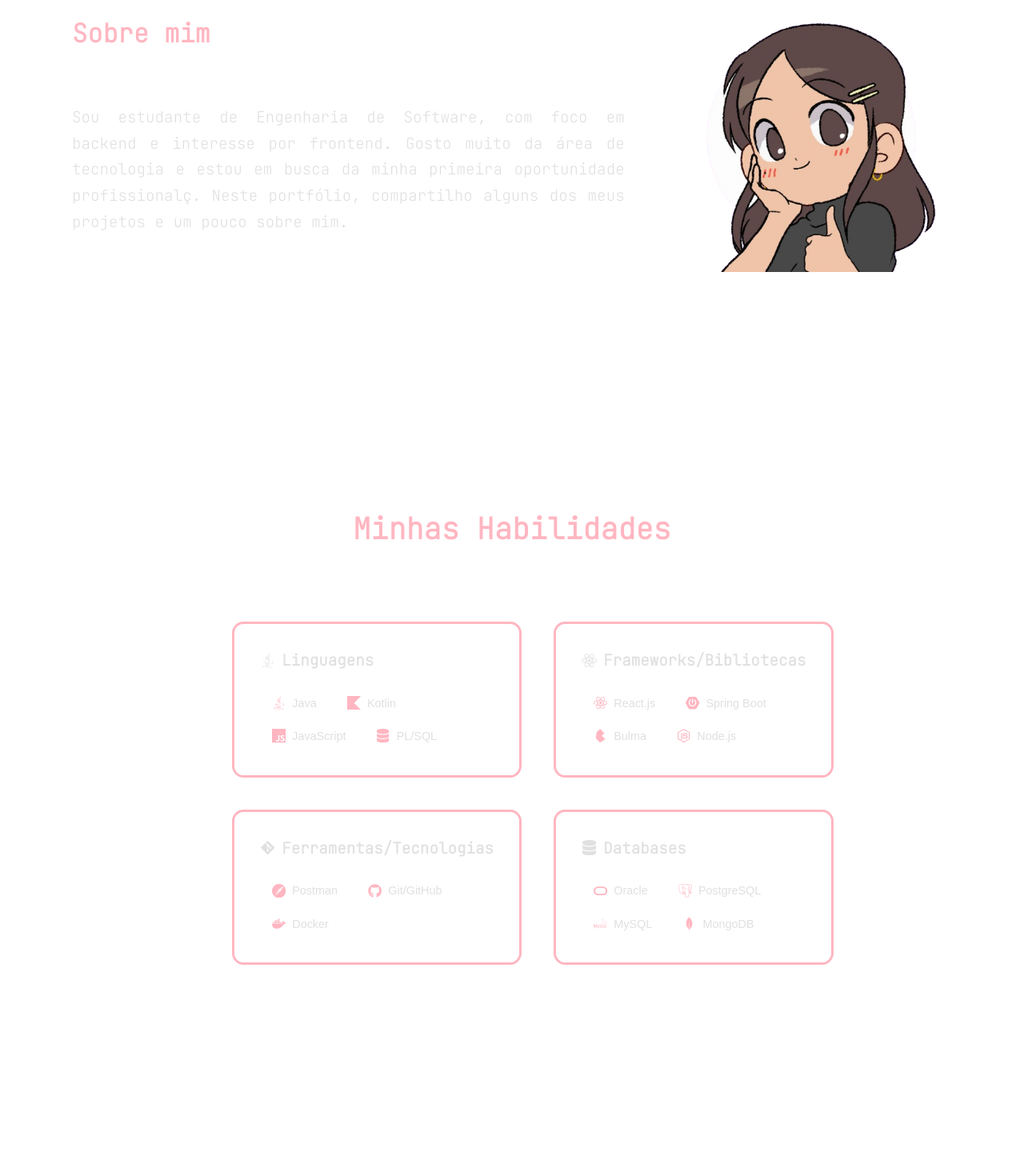
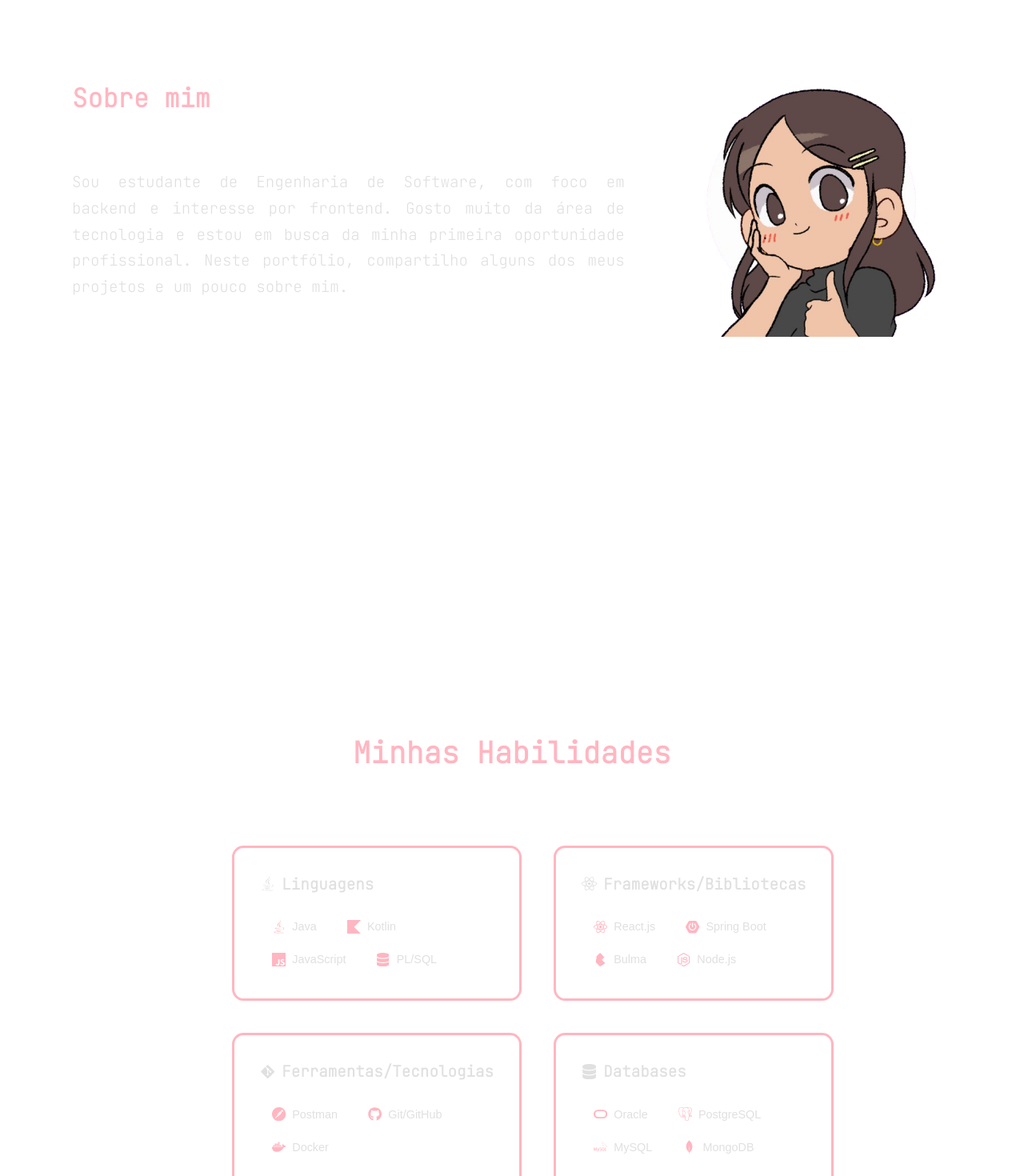
Before and after one commit to Turazzi/portfolio-react, a React (Create React App) app: page / in a window 1280 px wide. Shown: the part 1180-2650 px from the top of the page at 80% size. Before the commit the page ends 2418 px from the top, so only its background shows below. Built offline with nearby package versions, Linux system fonts and the light colour scheme.

Commit message:
refact: Small changes to make the home page work properly again

```diff
--- a/src/pages/About.jsx
+++ b/src/pages/About.jsx
@@ -1,5 +1,3 @@
-// Em: src/pages/About.jsx
-
 import React from 'react';
 import '../styles/About.css';
 import { FaJava, FaReact, FaGitAlt, FaGithub, FaDatabase, FaNodeJs, FaDocker } from 'react-icons/fa';
@@ -7,25 +5,22 @@ import { SiKotlin, SiJavascript, SiPostman, SiSpringboot, SiBulma, SiOracle, SiP
 
 const About = () => {
   return (
-    <main id="sobre" className='page-container about-page-wrapper'>
+    <section id="habilidades" className="about-page-wrapper">
       <h1 className='page-title'>Minhas Habilidades</h1>
 
       <div className='skills-showcase-grid'>
-
         <div className='skill-showcase-card'>
           <h2><FaJava /> Linguagens</h2>
-
           <div className='skill-list'>
             <span className='skill-tag'><FaJava /> Java</span>
             <span className='skill-tag'><SiKotlin /> Kotlin</span>
             <span className='skill-tag'><SiJavascript /> JavaScript</span>
-                    <span className='skill-tag'><FaDatabase /> PL/SQL</span>
+            <span className="skill-tag"><FaDatabase /> PL/SQL</span>
           </div>
         </div>
 
         <div className='skill-showcase-card'>
           <h2><FaReact /> Frameworks/Bibliotecas</h2>
-
           <div className='skill-list'>
             <span className='skill-tag'><FaReact /> React.js</span>
             <span className='skill-tag'><SiSpringboot /> Spring Boot</span>
@@ -36,7 +31,6 @@ const About = () => {
 
         <div className='skill-showcase-card'>
           <h2><FaGitAlt /> Ferramentas/Tecnologias</h2>
-
           <div className='skill-list'>
             <span className='skill-tag'><SiPostman /> Postman</span>
             <span className='skill-tag'><FaGithub /> Git/GitHub</span>
@@ -46,7 +40,6 @@ const About = () => {
 
         <div className='skill-showcase-card'>
           <h2><FaDatabase /> Databases</h2>
-
           <div className='skill-list'>
             <span className='skill-tag'><SiOracle /> Oracle</span>
             <span className='skill-tag'><SiPostgresql /> PostgreSQL</span>
@@ -54,9 +47,8 @@ const About = () => {
             <span className='skill-tag'><SiMongodb /> MongoDB</span>
           </div>
         </div>
-
       </div>
-    </main>
+    </section>
   );
 };
 
--- a/src/pages/Home.jsx
+++ b/src/pages/Home.jsx
@@ -1,7 +1,9 @@
+// Em: src/pages/Home.jsx
+
 import React from "react";
-import '../styles/Home.css'
+import '../styles/Home.css';
 import profileImage from '../assets/icons/perfil.jpeg';
-import draw from '../assets/icons/perfil-desenho.png'
+import draw from '../assets/icons/perfil-desenho.png';
 import { FaGithub, FaLinkedin, FaInstagram } from 'react-icons/fa';
 
 const Home = () => {
@@ -42,7 +44,7 @@ const Home = () => {
                         <h2 className='about-me-title'>Sobre mim</h2>
                         <p>
                             Sou estudante de Engenharia de Software, com foco em backend e interesse por frontend.
-                            Gosto muito da área de tecnologia e estou em busca da minha primeira oportunidade profissionalç.
+                            Gosto muito da área de tecnologia e estou em busca da minha primeira oportunidade profissional.
                             Neste portfólio, compartilho alguns dos meus projetos e um pouco sobre mim.
                         </p>
                     </div>
--- a/src/pages/HomePage.jsx
+++ b/src/pages/HomePage.jsx
@@ -1,6 +1,6 @@
 import React from 'react';
 
-import HomeContent from './Home';
+import Home from './Home';
 import About from './About';
 import Contact from './Contact';
 
@@ -9,7 +9,7 @@ const HomePage = () => {
     <>
 
       <section id="home">
-        <HomeContent />
+        <Home />
       </section>
 
       <section id="habilidades">
--- a/src/routes/AppRoutes.jsx
+++ b/src/routes/AppRoutes.jsx
@@ -1,13 +1,19 @@
 
 import { Routes, Route } from 'react-router-dom';
+import App from '../App';
 import HomePage from '../pages/HomePage';
 import Projects from '../pages/Projects';
 
 export default function AppRoutes() {
   return (
     <Routes>
-      <Route path="/" element={<HomePage />} />
-      <Route path="/projetos" element={<Projects />} />
+      <Route path="/" element={<App />}>
+
+        <Route index element={<HomePage />} />
+
+        <Route path="projetos" element={<Projects />} />
+
+      </Route>
     </Routes>
   );
 }
--- a/src/styles/About.css
+++ b/src/styles/About.css
@@ -12,7 +12,7 @@
     width: 90%;
     max-width: 1100px;
     margin: 0 auto;
-    padding: 4em 0;
+    padding: 12em 0;
 }
 
 .page-container {
--- a/src/styles/Home.css
+++ b/src/styles/Home.css
@@ -86,7 +86,7 @@
 }
 
 .about-me-section {
-    padding: 10em 0;
+    padding: 12em 0;
     scroll-margin-top: 10em;
 }
 
```
Also changed, not shown: src/App.jsx (+5 -11 lines), src/index.js (+8 -9 lines). Lines whose indentation alone changed are shown as unchanged.
